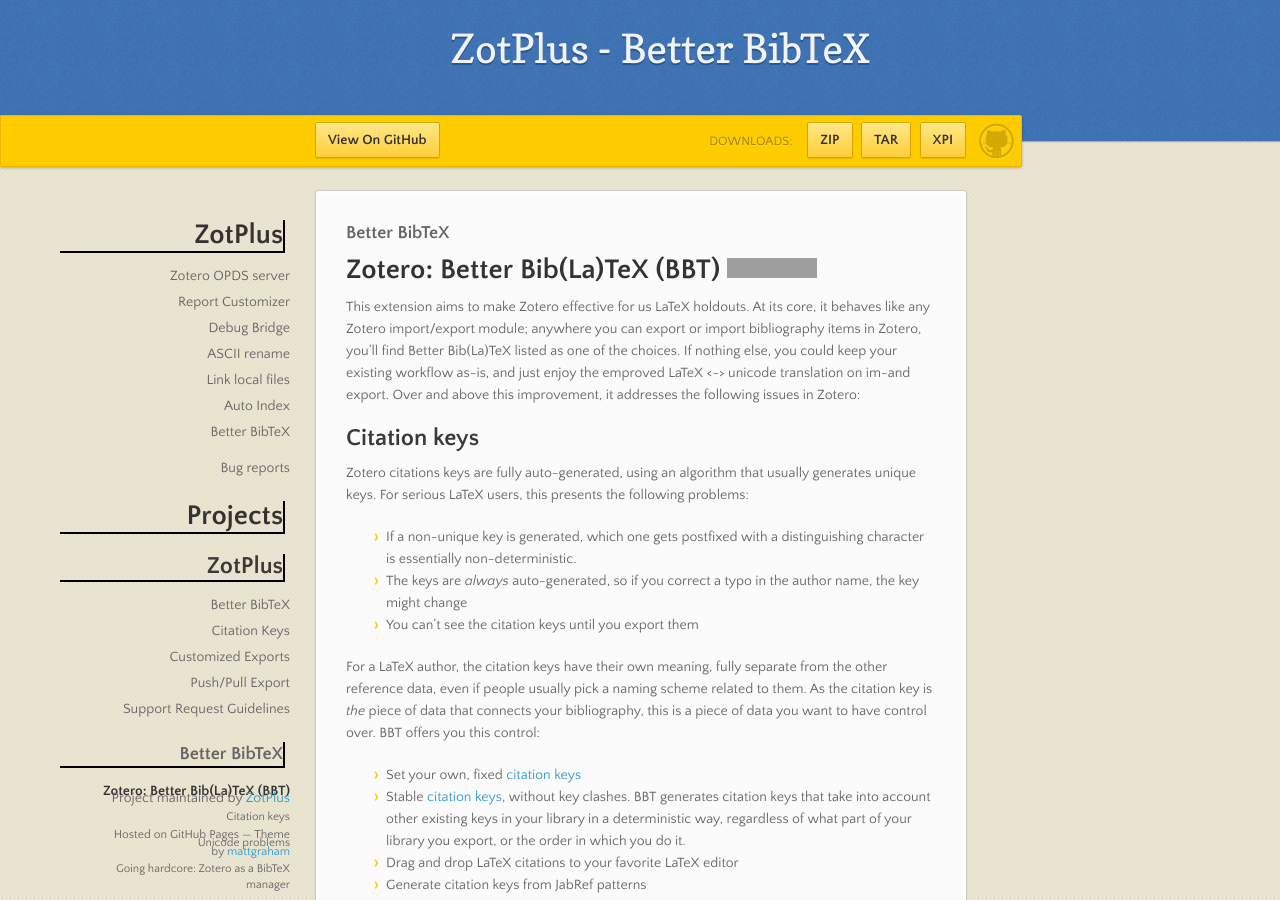
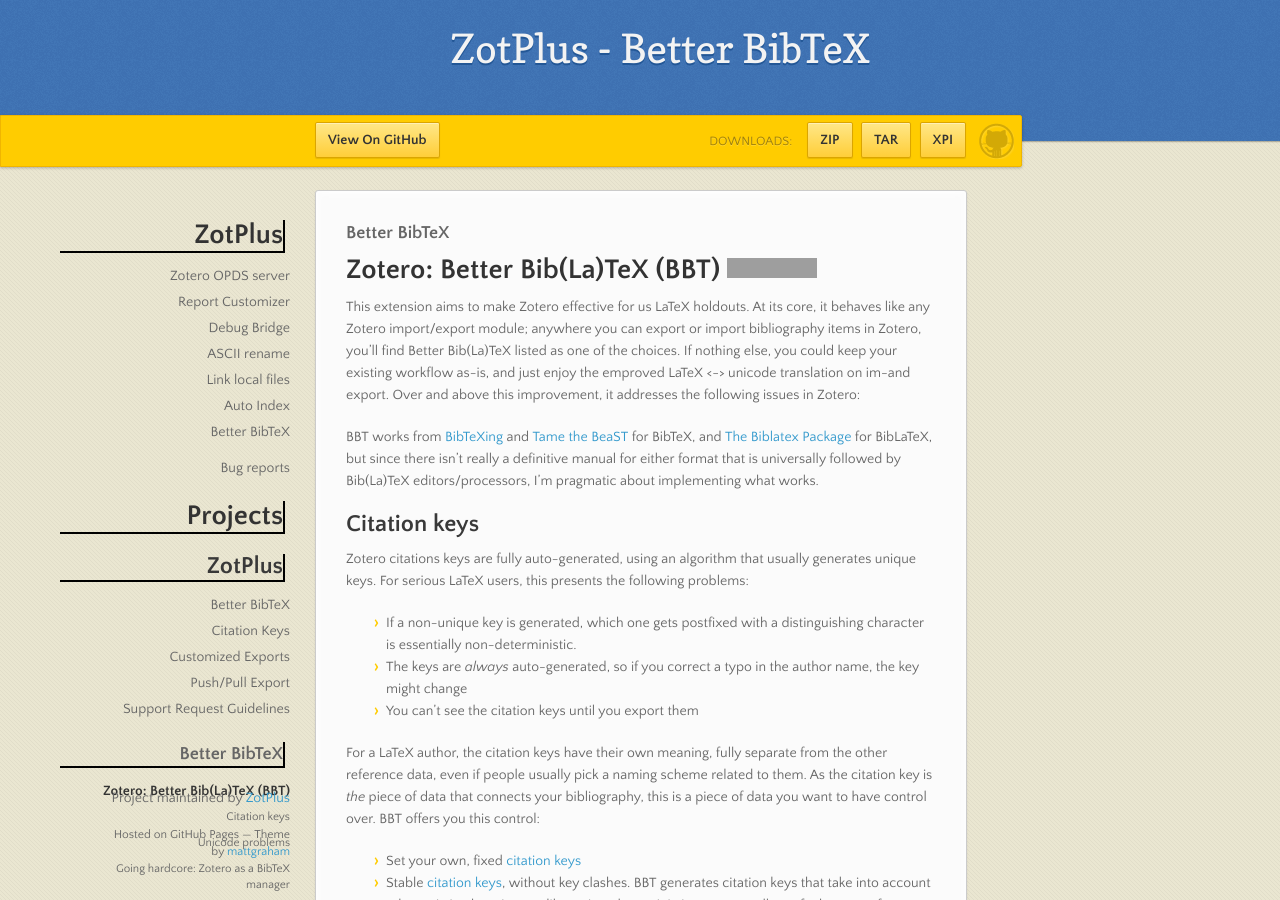
Before and after one commit to edwinksl/ZotPlus.github.io, a Jekyll site: the page built from better-bibtex/index.md, in a window 1280 px wide and 900 px high. Built offline with Jekyll 4.4.1, drawn with Linux system fonts in a browser that asks for light colours; nearby versions of some CDN libraries; grey boxes are pictures that could not be loaded.

Commit message:
ascii-rename 0.0.40 / auto-index 0.0.36 / better-bibtex 0.10.24 / debug-bridge 0.0.20 / link-local-files 0.0.9 / opds 0.0.10 / report-customizer 0.2.13

```diff
--- a/better-bibtex/index.md
+++ b/better-bibtex/index.md
@@ -10,6 +10,12 @@
 listed as one of the choices. If nothing else, you could keep your existing workflow as-is, and just enjoy the emproved
 LaTeX &lt;-&gt; unicode translation on im-and export. Over and above this improvement, it addresses the following
 issues in Zotero:
+
+BBT works from [BibTeXing](http://ctan.cs.uu.nl/biblio/bibtex/base/btxdoc.pdf) and [Tame the
+BeaST](http://www.lsv.ens-cachan.fr/~markey/BibTeX/doc/ttb_en.pdf) for BibTeX, and
+[The Biblatex Package](http://ctan.mirrorcatalogs.com/macros/latex/contrib/biblatex/doc/biblatex.pdf) for BibLaTeX, but
+since there isn't really a definitive manual for either format that is universally followed by Bib(La)TeX
+editors/processors, I'm pragmatic about implementing what works.
 
 ## Citation keys
 
@@ -107,6 +113,7 @@
 
 Submission to Addons.Mozilla.Org is off the table -- AMO moves *much* to slow for my sometimes daily releases.
 
+
 <script type="text/javascript">
 
   if (window.location.hash.trim() == '#xpi') {
```
